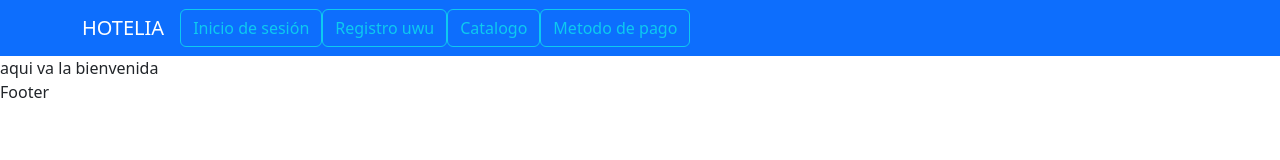
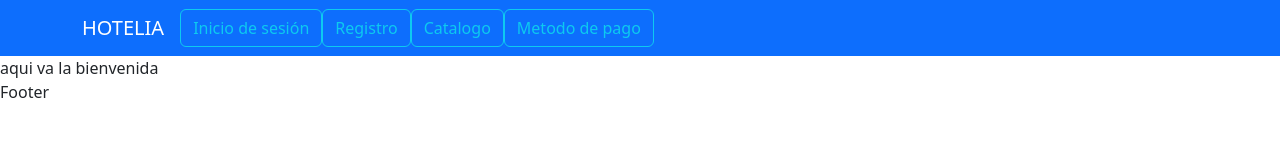
Before and after one commit to Juan-Carlos-SA/Hotelia, a React (Create React App) app in the folder hotelia/: page / in a window 1280 px wide. Shown: the top 160 px of the page. Built offline with nearby package versions, Linux system fonts and the light colour scheme.

Commit message:
¿registro

```diff
--- a/hotelia/src/components/inicio/Menu/Menu.js
+++ b/hotelia/src/components/inicio/Menu/Menu.js
@@ -9,7 +9,7 @@ export function Menu() {
                 <Navbar.Brand as={Link} to="/">HOTELIA</Navbar.Brand>
                 <Nav className="me-auto">
                     <Link to="/iniciosesion" className="btn btn-outline-info">Inicio de sesión</Link>
-                    <Link to="/registro" className="btn btn-outline-info">Registro uwu</Link>
+                    <Link to="/registro" className="btn btn-outline-info">Registro</Link>
                     <Link to="/catalogo" className="btn btn-outline-info">Catalogo</Link>
                     <Link to="/metodopago" className="btn btn-outline-info">Metodo de pago</Link>
 
```
